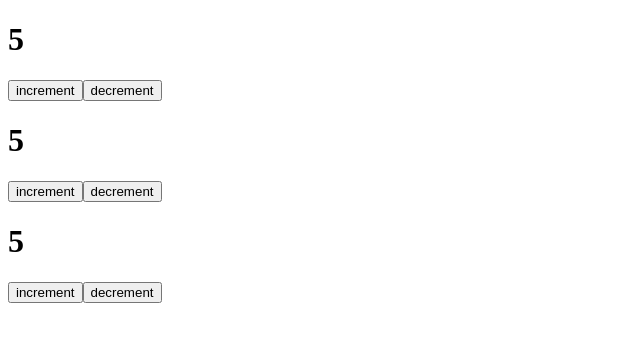
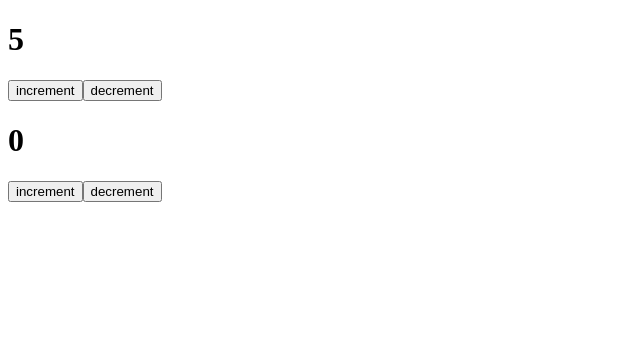
Before and after one commit to NastyaYemko/react-project, a React (Create React App) app: page / in a window 1280 px wide. Shown: the top 342 px of the page, without its empty margins (0-640 px from the left). Built offline with nearby package versions, Linux system fonts and the light colour scheme.

Commit message:
create class

```diff
--- a/src/App.js
+++ b/src/App.js
@@ -1,12 +1,12 @@
 import React, {useState} from "react";
 import Counter from "./components/Counter";
+import ClassCounter from "./components/ClassCounter";
 
 function App() {
   return (
     <div className="App">
       <Counter/>
-      <Counter/>
-      <Counter/>
+      <ClassCounter/>
     </div>
   );
 }
--- /dev/null
+++ b/src/components/ClassCounter.jsx
@@ -0,0 +1,33 @@
+import React from "react";
+
+class ClassCounter extends React.Component{
+
+    constructor(props) {
+        super(props);
+        this.state = {
+            count: 0
+        }
+        this.increment = this.increment.bind(this)
+        this.decrement = this.decrement.bind(this)
+    }
+
+    increment() {
+        this.setState({count: this.state.count + 1})
+    }
+
+    decrement() {
+        this.setState({count: this.state.count - 1})
+    }
+
+    render() {
+        return (
+            <div>
+                <h1>{this.state.count}</h1>
+                <button onClick={this.increment}>increment</button>
+                <button onClick={this.decrement}>decrement</button>
+            </div>
+        )
+    }
+}
+
+export default ClassCounter;
```
